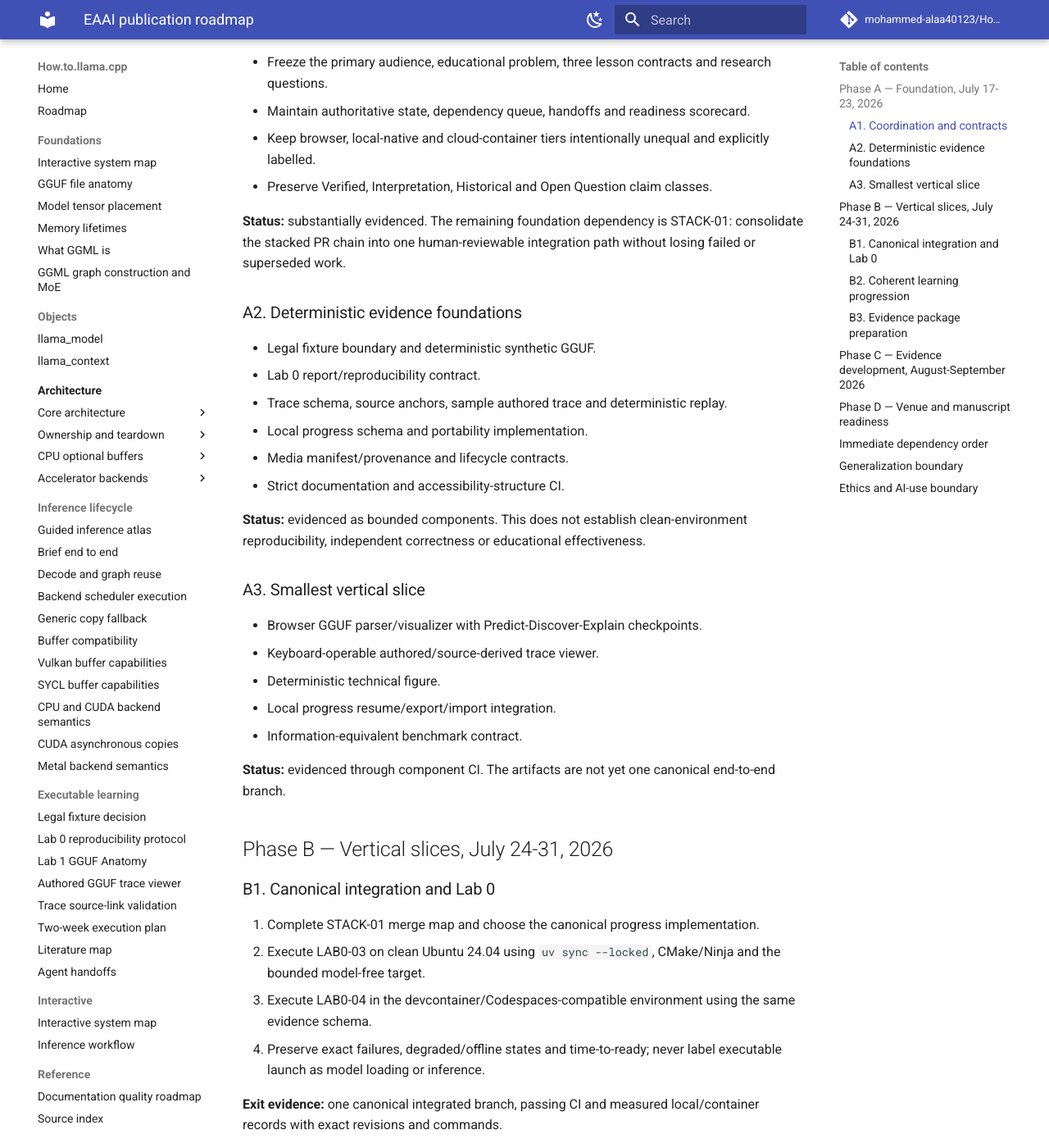
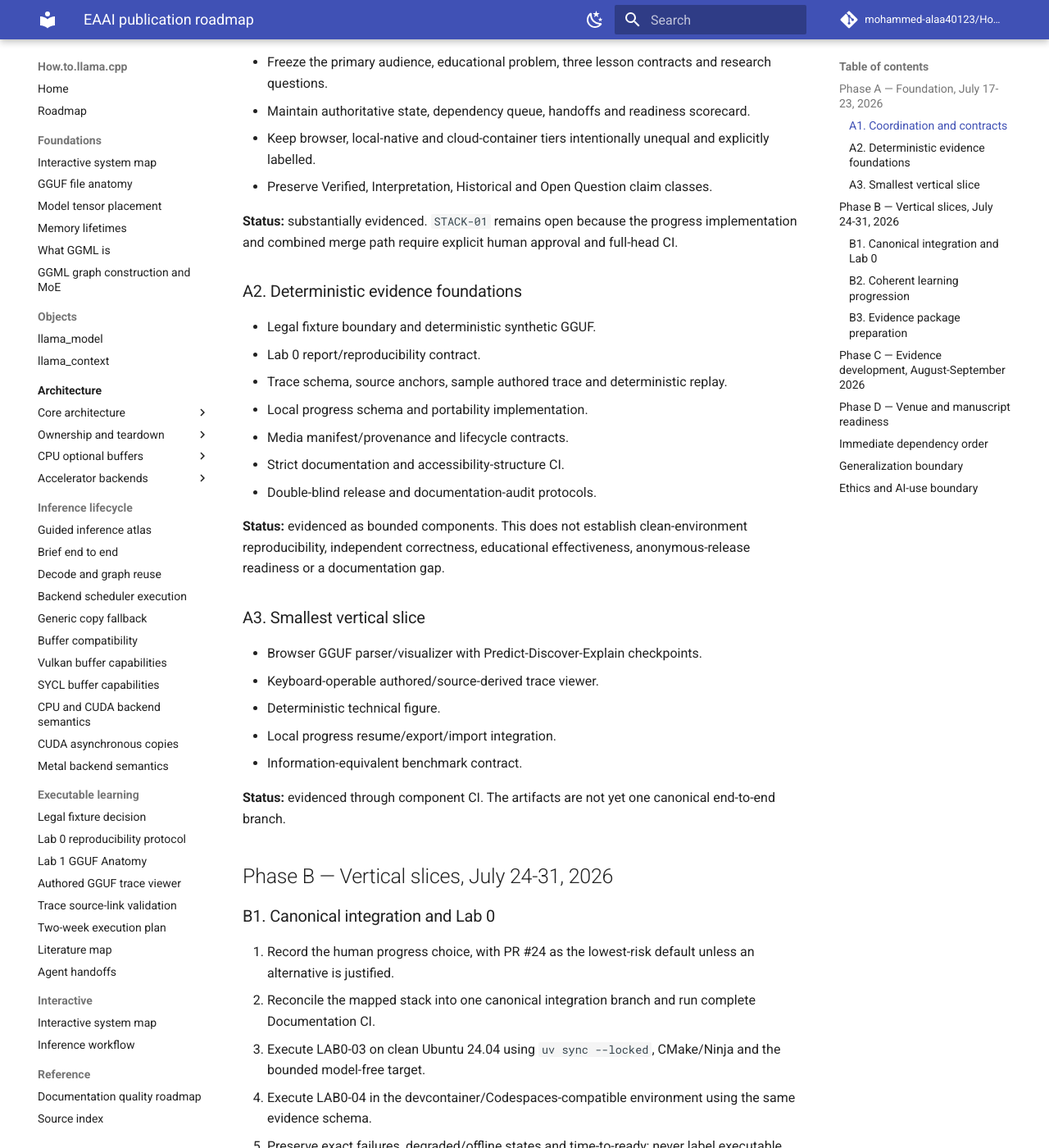
Before and after one commit to mohammed-alaa40123/How.to.llama.cpp, an MkDocs documentation site: the page built from docs/publication/eaai-roadmap.md, in a window 1280 px wide and 1400 px high, scrolled down 346 px. Shown: the whole window at 82% size. Built offline with MkDocs 1.6.1 and Material for MkDocs 9.7.7, drawn with Linux system fonts in a browser that asks for light colours; comment, search, counter and statistics services are not loaded; some of the changed text lies outside the part shown.

Commit message:
Refresh EAAI roadmap dependency order

```diff
--- a/docs/publication/eaai-roadmap.md
+++ b/docs/publication/eaai-roadmap.md
@@ -13,7 +13,7 @@
 - Keep browser, local-native and cloud-container tiers intentionally unequal and explicitly labelled.
 - Preserve Verified, Interpretation, Historical and Open Question claim classes.
 
-**Status:** substantially evidenced. The remaining foundation dependency is STACK-01: consolidate the stacked PR chain into one human-reviewable integration path without losing failed or superseded work.
+**Status:** substantially evidenced. `STACK-01` remains open because the progress implementation and combined merge path require explicit human approval and full-head CI.
 
 ### A2. Deterministic evidence foundations
 
@@ -23,8 +23,9 @@
 - Local progress schema and portability implementation.
 - Media manifest/provenance and lifecycle contracts.
 - Strict documentation and accessibility-structure CI.
+- Double-blind release and documentation-audit protocols.
 
-**Status:** evidenced as bounded components. This does not establish clean-environment reproducibility, independent correctness or educational effectiveness.
+**Status:** evidenced as bounded components. This does not establish clean-environment reproducibility, independent correctness, educational effectiveness, anonymous-release readiness or a documentation gap.
 
 ### A3. Smallest vertical slice
 
@@ -40,30 +41,33 @@
 
 ### B1. Canonical integration and Lab 0
 
-1. Complete STACK-01 merge map and choose the canonical progress implementation.
-2. Execute LAB0-03 on clean Ubuntu 24.04 using `uv sync --locked`, CMake/Ninja and the bounded model-free target.
-3. Execute LAB0-04 in the devcontainer/Codespaces-compatible environment using the same evidence schema.
-4. Preserve exact failures, degraded/offline states and time-to-ready; never label executable launch as model loading or inference.
+1. Record the human progress choice, with PR #24 as the lowest-risk default unless an alternative is justified.
+2. Reconcile the mapped stack into one canonical integration branch and run complete Documentation CI.
+3. Execute LAB0-03 on clean Ubuntu 24.04 using `uv sync --locked`, CMake/Ninja and the bounded model-free target.
+4. Execute LAB0-04 in the devcontainer/Codespaces-compatible environment using the same evidence schema.
+5. Preserve exact failures, degraded/offline states and time-to-ready; never label executable launch as model loading or inference.
 
 **Exit evidence:** one canonical integrated branch, passing CI and measured local/container records with exact revisions and commands.
 
 ### B2. Coherent learning progression
 
-- Define DEMO-01A acceptance criteria that connect Lab 0, Lab 1 and the executable lecture through one learner journey.
+- Execute the DEMO-01A route on the canonical head.
 - Require each experience to expose prerequisite, objective, misconception, executable action, observable output, formative assessment, source revision, validation and accessibility fallback.
 - Demonstrate save/export/clear/import/resume without treating reached steps as mastery.
-- Retain a complete static/text route through the browser lab and trace viewer.
+- Retain a complete no-JavaScript/static/text route through the browser lab and trace viewer.
 
 **Exit evidence:** locally reproducible or deployed demo with known limitations, not merely a list of component links.
 
 ### B3. Evidence package preparation
 
 - Complete independent technical review of fixture, browser parser/explanations, source anchors, figure and benchmark answer key.
-- Freeze DATA-01B coding/missing-value rules and extract a broader retrospective sample.
+- Extract the broader DATA-01B sample under the frozen protocol; retain disagreements and adjudication.
 - Choose an evaluation pathway; do not recruit or collect personal data before approval and any required ethics review.
 - Keep optional generated media outside the critical path.
+- Materialize the anonymous artifact only after canonical integration.
+- Execute the documentation audit only with retained search results and two independent coders.
 
-**Exit evidence:** corrections retained, case-study data auditable and evaluation pathway approved.
+**Exit evidence:** corrections retained, case-study data auditable, evaluation pathway approved and submission artifacts reviewable without evidence inflation.
 
 ## Phase C — Evidence development, August-September 2026
 
@@ -72,27 +76,28 @@
 - Analyze setup completion, time-to-ready, bounded code-tracing correctness, confidence calibration, cognitive load and accessibility completion mode.
 - Analyze agent assignments, blockers, duplicate work, CI repairs, human corrections, accepted/revised/rejected outputs, labor, cost proxies and infrastructure burden.
 - Report negative and null findings.
+- Finalize the anonymized artifact and documentation-audit conclusion or explicitly retain inconclusive status.
 
 **Exit evidence:** measured educational/reproducibility outcomes, broader longitudinal data and independent correctness review.
 
 ## Phase D — Venue and manuscript readiness
 
-- Verify the official EAAI call, area, deadlines, author kit, length, anonymity and AI-disclosure requirements.
+- Monitor only material EAAI author-kit, anonymity and AI-disclosure changes.
 - Freeze claims-evidence table and limitations.
 - Resolve every fatal reviewer concern.
 - Activate the Paper Integrator only after the gate in `orchestrator-state.md` is met.
 
 ## Immediate dependency order
 
-1. STACK-01 canonical merge map.
+1. STACK-01 human choice and combined-head CI.
 2. LAB0-03 measured Ubuntu run.
 3. LAB0-04 measured devcontainer run.
-4. DEMO-01A integrated-demo acceptance checklist.
+4. DEMO-01 executed integrated route.
 5. REVIEW-01 independent technical review.
-6. DATA-01B broader retrospective extraction.
+6. DATA-01B broader retrospective extraction and independent coding.
 7. EVAL-01 pathway and ethics decision.
 
-VENUE-01 monitoring continues independently.
+`BLIND-01` and `DOC-AUDIT-01` continue as parallel, non-displacing evidence work.
 
 ## Generalization boundary
 
```
Also changed, not shown: other parts of docs/publication/eaai-roadmap.md (+1 -1 lines).
